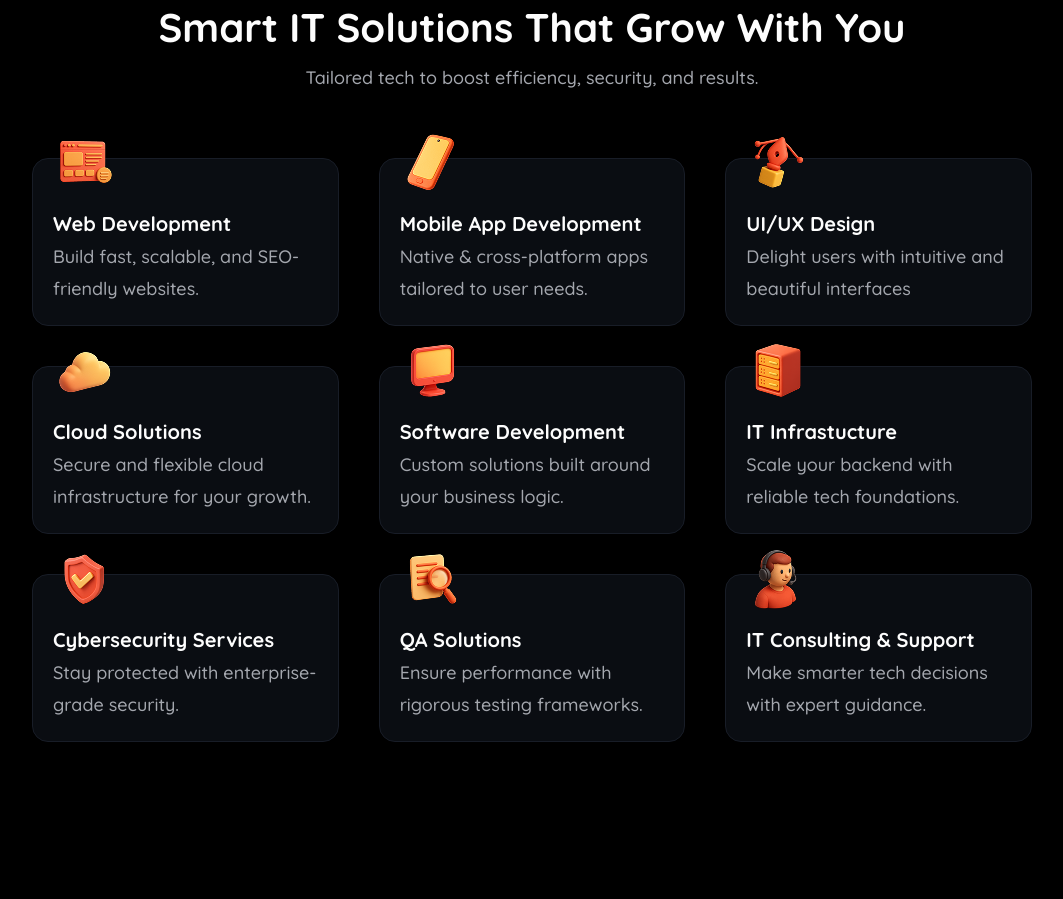
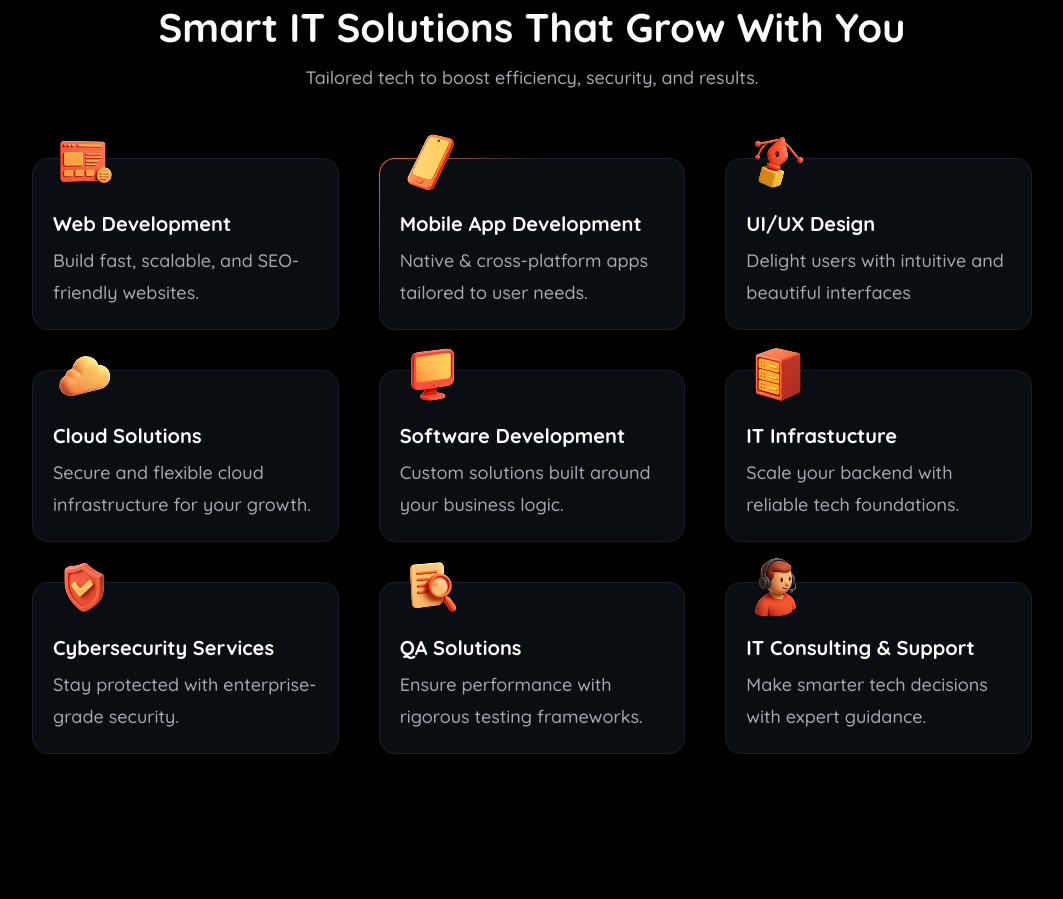
Before and after one commit to cindynufa/lp-company-profile-001, a website: page src/index.html in a window 1280 px wide. Shown: the part 2732-3631 px from the top of the page, without its empty margins (108-1171 px from the left). Drawn offline with nearby package versions, Linux system fonts and the light colour scheme; files that its build step writes are made by us from their sources.

Commit message:
feat: add gradient active border and extract styles to css for service section, solutions part

```diff
--- a/src/index.html
+++ b/src/index.html
@@ -320,20 +320,20 @@
               alt="Web Development"
               class="service-icon"
             />
-            <div class="gap-1">
+            <div class="service-heading">
               <h6 class="section-subtitle">Web Development</h6>
               <p class="section-description">
                 Build fast, scalable, and SEO-friendly websites.
               </p>
             </div>
           </div>
-          <div class="service-card">
+          <div class="service-card border-glow">
             <img
               src="/assets/icons/service-mobile-development.png"
               alt="Mobile App Development"
               class="service-icon"
             />
-            <div>
+            <div class="service-heading">
               <h6 class="section-subtitle">Mobile App Development</h6>
               <p class="section-description">
                 Native & cross-platform apps tailored to user needs.
@@ -346,7 +346,7 @@
               alt="UI UX Design"
               class="service-icon"
             />
-            <div>
+            <div class="service-heading">
               <h6 class="section-subtitle">UI/UX Design</h6>
               <p class="section-description">
                 Delight users with intuitive and beautiful interfaces
@@ -359,7 +359,7 @@
               alt="Cloud Solutions"
               class="service-icon"
             />
-            <div>
+            <div class="service-heading">
               <h6 class="section-subtitle">Cloud Solutions</h6>
               <p class="section-description">
                 Secure and flexible cloud infrastructure for your growth.
@@ -372,7 +372,7 @@
               alt="Software Development"
               class="service-icon"
             />
-            <div>
+            <div class="service-heading">
               <h6 class="section-subtitle">Software Development</h6>
               <p class="section-description">
                 Custom solutions built around your business logic.
@@ -385,7 +385,7 @@
               alt="IT Infrastucture"
               class="service-icon"
             />
-            <div>
+            <div class="service-heading">
               <h6 class="section-subtitle">IT Infrastucture</h6>
               <p class="section-description">
                 Scale your backend with reliable tech foundations.
@@ -398,7 +398,7 @@
               alt="Cybersecurity Services"
               class="service-icon"
             />
-            <div>
+            <div class="service-heading">
               <h6 class="section-subtitle">Cybersecurity Services</h6>
               <p class="section-description">
                 Stay protected with enterprise-grade security.
@@ -411,7 +411,7 @@
               alt="QA Solutions"
               class="service-icon"
             />
-            <div>
+            <div class="service-heading">
               <h6 class="section-subtitle">QA Solutions</h6>
               <p class="section-description">
                 Ensure performance with rigorous testing frameworks.
@@ -424,7 +424,7 @@
               alt="IT Consulting and Support"
               class="service-icon"
             />
-            <div>
+            <div class="service-heading">
               <h6 class="section-subtitle">IT Consulting & Support</h6>
               <p class="section-description">
                 Make smarter tech decisions with expert guidance.
--- a/src/input.css
+++ b/src/input.css
@@ -192,6 +192,10 @@
     @apply absolute size-16 -top-7;
   }
 
+  .service-heading {
+    @apply flex flex-col gap-1;
+  }
+
   .industry-category {
     @apply flex flex-row gap-1.5 lg:gap-2 items-center;
   }
```
